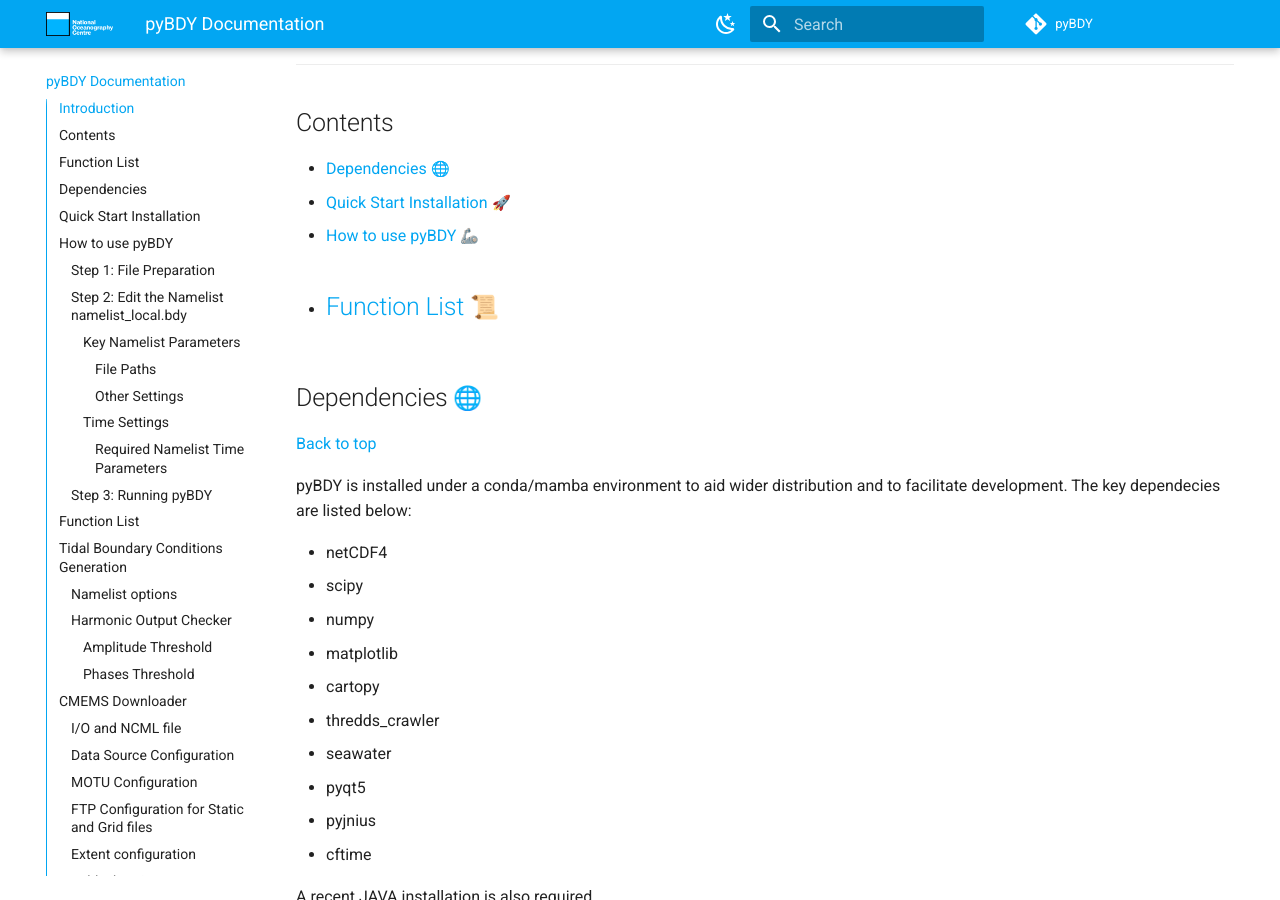
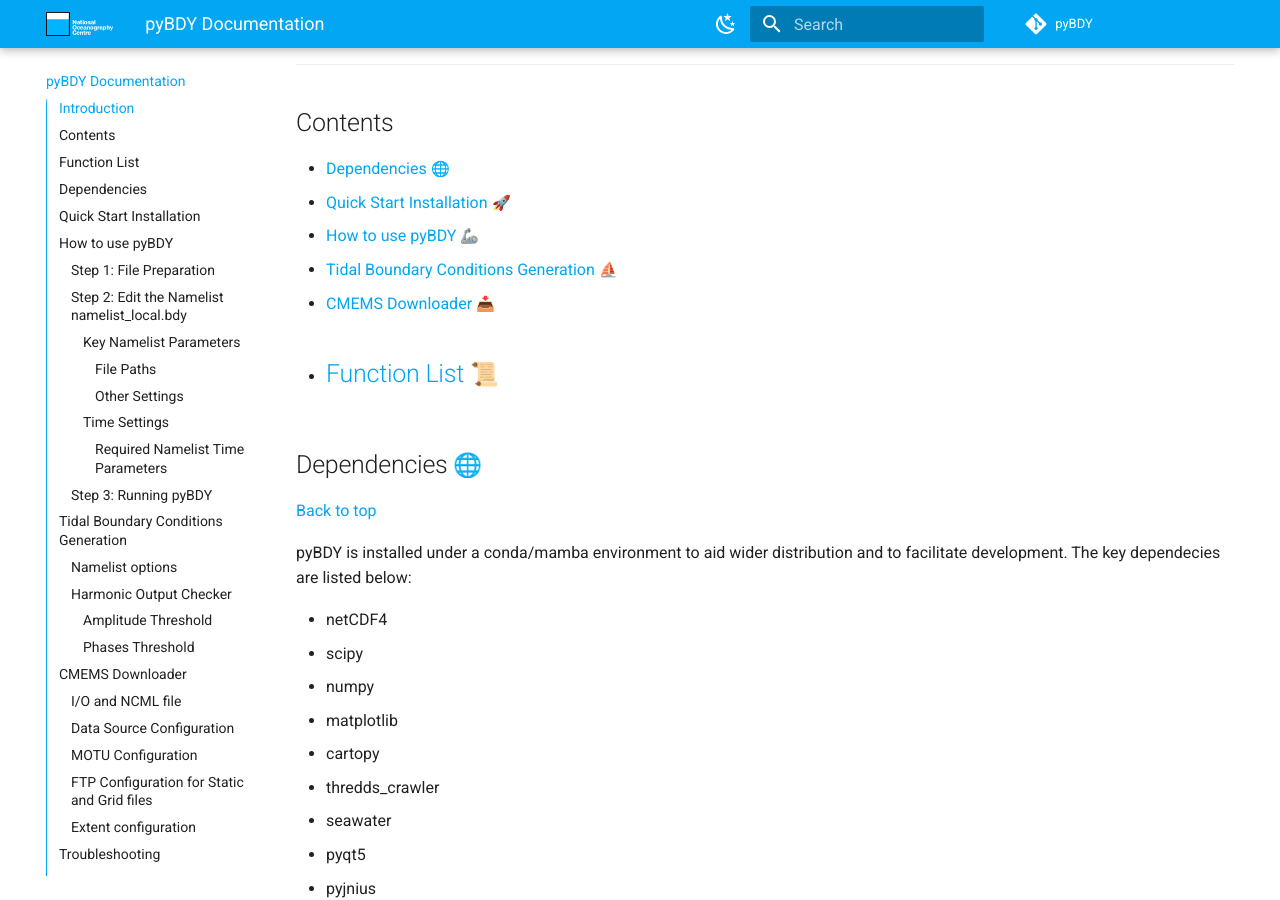
Before and after one commit to NOC-MSM/pyBDY, an MkDocs documentation site: the page built from docs/index.md, in a window 1280 px wide and 900 px high, scrolled down 433 px. Built offline with MkDocs 1.6.1 and Material for MkDocs 9.7.7, drawn with Linux system fonts in a browser that asks for light colours; emoji names are drawn with the system emoji font; comment, search, counter and statistics services are not loaded; some of the changed text lies outside the part shown.

````diff
--- a/docs/index.md
+++ b/docs/index.md
@@ -15,9 +15,11 @@ convient GUI.
 
 ## Contents
 
-- [Dependencies :globe_with_meridians:](#dependencies-)
+- [Dependencies :globe_with_meridians:](#dependencies)
 - [Quick Start Installation :rocket:](#quick-start-installation-)
 - [How to use pyBDY :mechanical_arm:](#how-to-use-pybdy-)
+- [Tidal Boundary Conditions Generation :sailboat:](#tidal-boundary-conditions-generation)
+- [CMEMS Downloader :inbox_tray:](#cmems-downloader-)
 - [Function List :scroll:](#function-list-)
 -
 
@@ -363,7 +361,7 @@ Percentage Exceedance = 26.933 * Reference Amplitude ^ -0.396’
 Phase Exceedance = 5.052 * pyBDY Amplitude ^ -0.60
 ```
 
-## CMEMS Downloader
+## CMEMS Downloader :inbox_tray:
 
 [Back to top](#pybdy-documentation)
 
````
Also changed, not shown: other parts of docs/index.md (+5 -5 lines).
